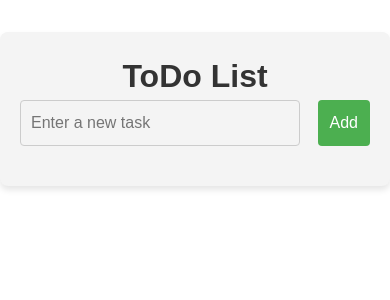
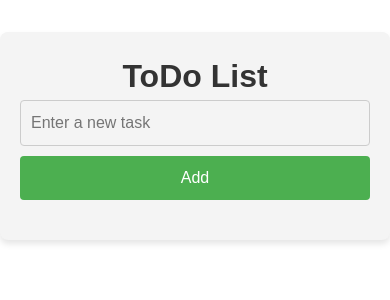
Before and after one commit to PlamenPetrovv/TVI-ToDo, a Vue app: page / in a window 390 px wide. Shown: the top 300 px of the page. Built offline with nearby package versions, Linux system fonts and the light colour scheme.

Commit message:
Make Responsible

```diff
--- a/src/components/ToDoList.vue
+++ b/src/components/ToDoList.vue
@@ -97,7 +97,6 @@ function saveEdit() {
           <button class="btn-style-blue" @click="saveEdit">Save</button>
         </div>
 
-        <!-- Показване на текстово поле за задачите в режим "on hold" -->
         <textarea
           v-if="task.onHold"
           v-model="task.onHold"
@@ -226,4 +225,41 @@ h1 {
   border: 1px solid #ccc;
   max-width: 500px;
 }
+
+@media (max-width: 768px) {
+  .input-container {
+    flex-direction: column;
+    gap: 10px;
+  }
+
+  .input-container input,
+  .input-container button {
+    width: 100%;
+  }
+
+  .task-item {
+    flex-direction: column;
+    gap: 10px;
+  }
+
+  .task-item input,
+  .task-item textarea {
+    width: 100%;
+  }
+}
+
+@media (max-width: 480px) {
+  .buttons {
+    flex-wrap: wrap;
+    gap: 10px;
+  }
+
+  .btn-style,
+  .btn-style-blue {
+    width: 100%;
+    text-align: center;
+    padding: 10px 0;
+    margin-left: 0;
+  }
+}
 </style>
```
